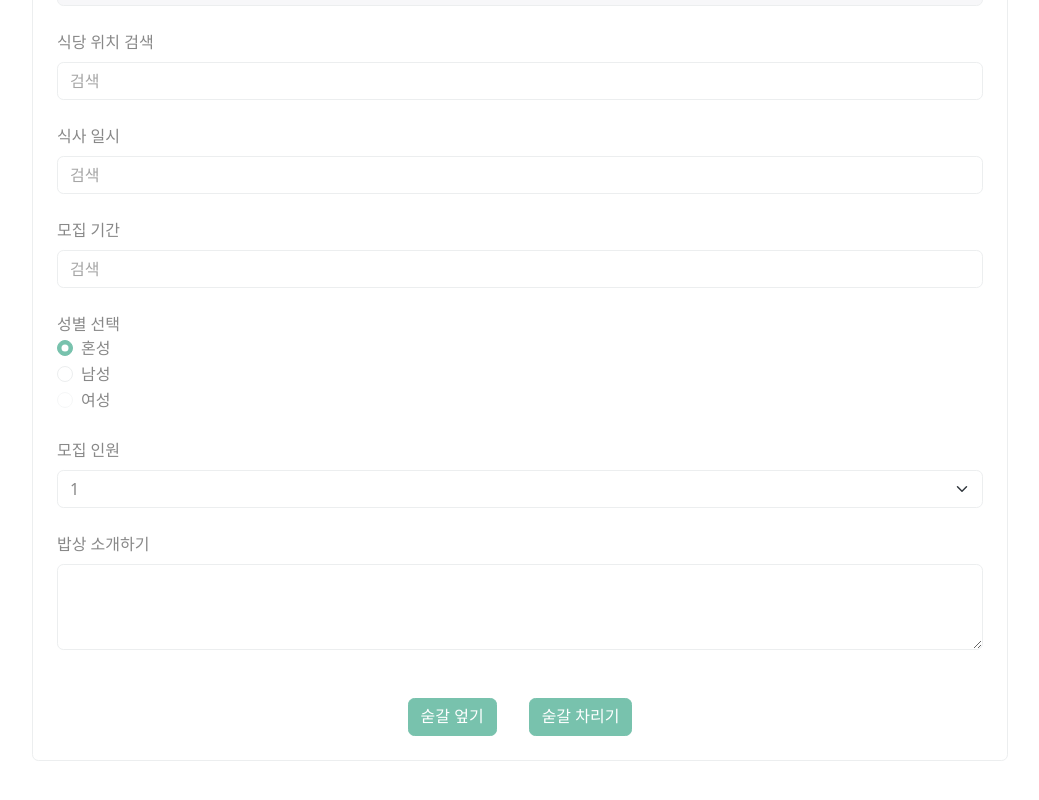
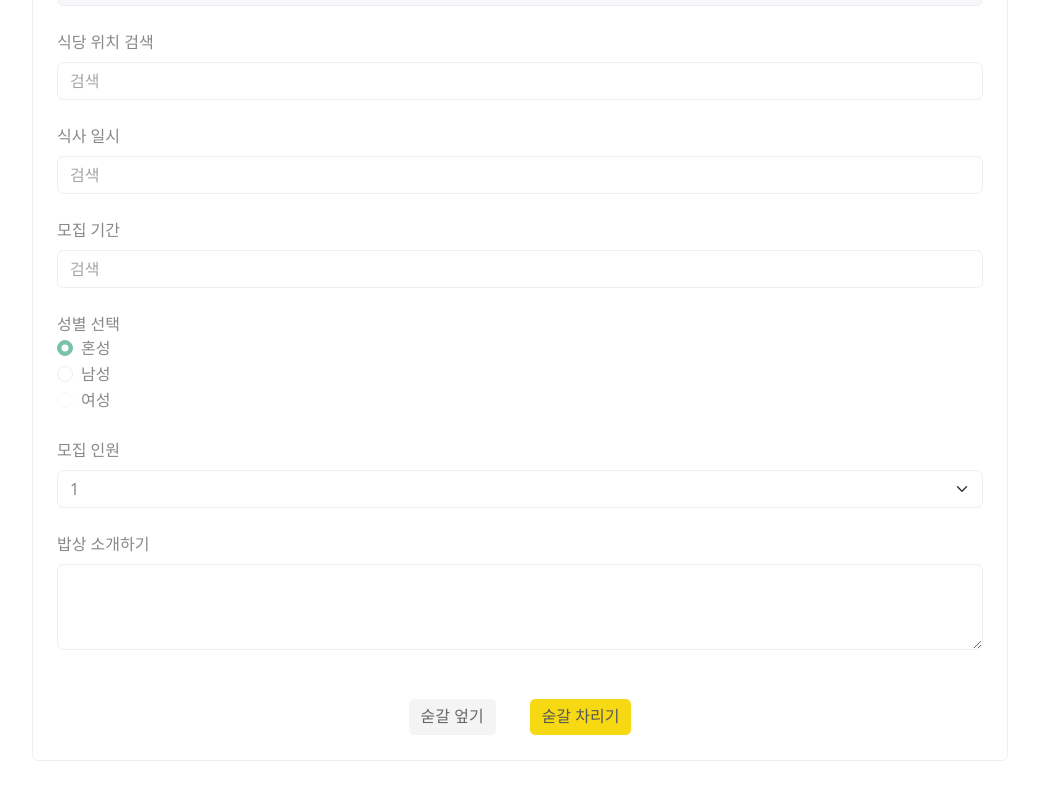
Before and after one commit to developer-dignity-team-2/gyeom-sang_client, a Vue app: page /babsang-create in a window 1280 px wide. Shown: the part 774-1574 px from the top of the page, without its empty margins (120-1159 px from the left). Built offline with nearby package versions, Linux system fonts and the light colour scheme.

Commit message:
[STYLE] add main color

```diff
--- a/src/assets/scss/reset.scss
+++ b/src/assets/scss/reset.scss
@@ -6,3 +6,17 @@ dl, dt, dd, ol, ul, li{
 ol, ul, dl {
 	list-style: none;
 }
+.btn-primary{
+	background-color:#f6d912;
+	border-color:#fff;
+	color:#575757;
+};
+.btn-outline-primary{
+	border-color:#f6d912;
+	color:#f6d912
+}
+.btn-secondary{
+	background-color:#f4f4f4;
+	color:#666;
+	border-color:#fff;
+}
--- a/src/components/babsangCard.vue
+++ b/src/components/babsangCard.vue
@@ -23,9 +23,9 @@
 				<p class="card-text mb-2">2022.05.29~2022.06.10</p>
 			</div>
 			<div>
-				<button type="button" class="btn btn-outline-dark me-2">모집중</button>
-				<button type="button" class="btn btn-outline-dark me-2">혼성</button>
-				<button type="button" class="btn btn-outline-dark">1/4</button>
+				<button type="button" class="btn btn-primary me-2">모집중</button>
+				<button type="button" class="btn btn-secondary me-2">혼성</button>
+				<button type="button" class="btn btn-secondary">1/4</button>
 			</div>
 		</div>
 	</div>
@@ -44,7 +44,7 @@ export default {
 };
 </script>
 
-<style scoped>
+<style scoped lang="scss">
 .favorite {
 	position: absolute;
 	top: 0.5rem;
--- a/src/views/babsang-create.vue
+++ b/src/views/babsang-create.vue
@@ -133,7 +133,7 @@
 							></textarea>
 						</div>
 						<div class="d-flex justify-content-center mt-5">
-							<button type="button" class="btn btn-primary mx-3">
+							<button type="button" class="btn btn-secondary mx-3">
 								숟갈 엎기
 							</button>
 							<button type="submit" class="btn btn-primary mx-3">
@@ -153,7 +153,7 @@ export default {
 	components: {},
 };
 </script>
-<style scoped>
+<style scoped lang="scss">
 .img-wrap {
 	position: relative;
 	width: 100%;
--- a/src/views/babsang.vue
+++ b/src/views/babsang.vue
@@ -19,8 +19,8 @@
 							<h3 class="me-4">연돈</h3>
 							<div class="status">
 								<button class="btn btn-primary me-2">모집중</button>
-								<button class="btn btn-primary me-2">혼성</button>
-								<button class="btn btn-primary">1/4</button>
+								<button class="btn btn-secondary me-2">혼성</button>
+								<button class="btn btn-secondary">1/4</button>
 							</div>
 						</div>
 
@@ -64,9 +64,9 @@
 						</div>
 					</div>
 					<div class="col d-flex justify-content-center my-5">
-						<button class="btn btn-primary mx-2">수정</button>
-						<button class="btn btn-primary mx-2">목록</button>
-						<button class="btn btn-primary mx-2">삭제</button>
+						<button class="btn btn-secondary mx-2">수정</button>
+						<button class="btn btn-secondary mx-2">목록</button>
+						<button class="btn btn-secondary mx-2">삭제</button>
 					</div>
 					<!-- 구분선 -->
 					<div class="col my-3">
```
